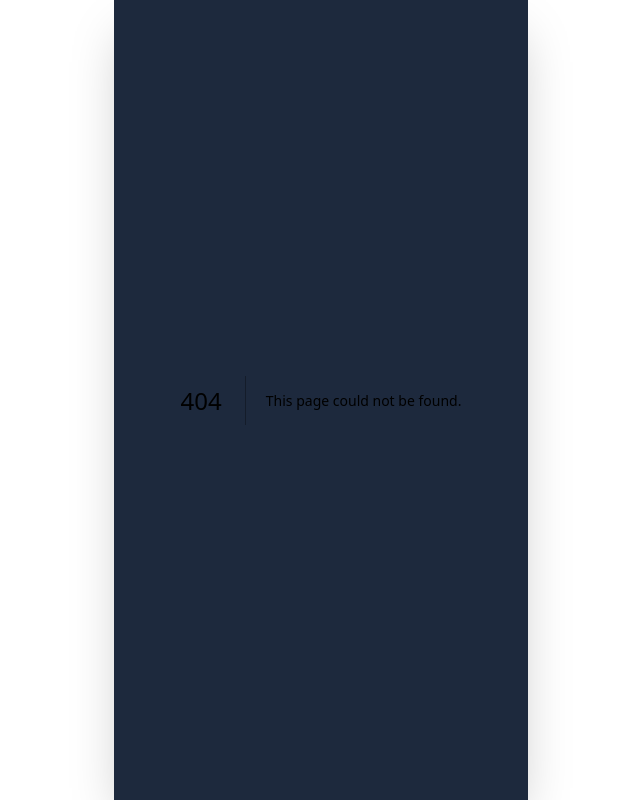
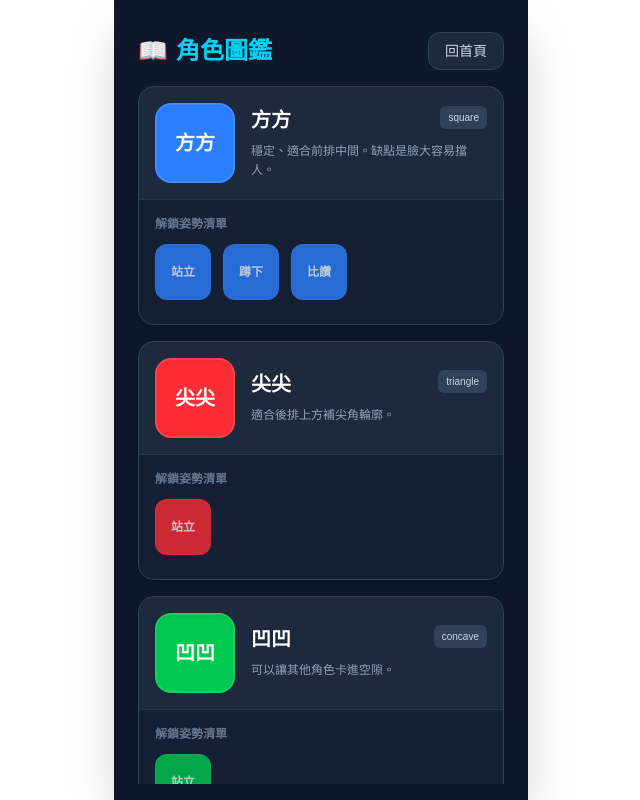
Before and after one commit to sam001long/gami-checkin, a Next.js app: page /characters in a window 1280 px wide. Before the commit this address had no page. Shown: the whole page, without its empty margins (319-959 px from the left). Built offline with nearby package versions, Linux system fonts and the light colour scheme.

Commit message:
unlock character dex

```diff
--- /dev/null
+++ b/src/app/characters/page.tsx
@@ -0,0 +1,54 @@
+'use client';
+
+import Link from 'next/link';
+import { characters } from '@/data/characters';
+
+export default function CharactersPage() {
+  const getCharColor = (id: string) => id === 'fangfang' ? 'bg-blue-500' : id === 'jianjian' ? 'bg-red-500' : id === 'aogao' ? 'bg-green-500' : id === 'yuanyuan' ? 'bg-pink-500' : 'bg-purple-500';
+
+  return (
+    <div className="flex flex-col h-[100dvh] p-4 select-none overflow-hidden bg-slate-900">
+      <div className="flex items-center justify-between my-4 shrink-0 px-2">
+        <h2 className="text-2xl font-bold text-cyan-400 flex items-center gap-2"><span>📖</span> 角色圖鑑</h2>
+        <Link href="/" className="text-sm text-slate-300 hover:text-white bg-slate-800 px-4 py-2 rounded-xl border border-slate-700 active:scale-95 transition-transform font-medium">回首頁</Link>
+      </div>
+
+      <div className="flex-1 overflow-y-auto pb-8 space-y-4 px-2 custom-scrollbar">
+        {characters.map((char) => (
+          <div key={char.id} className="bg-slate-800 rounded-2xl border border-slate-700 overflow-hidden shadow-lg">
+            <div className="flex p-4 gap-4 items-center border-b border-slate-700/50">
+              {/* 未來替換 3D 圖片的預留框 */}
+              <div className={`w-20 h-20 rounded-2xl ${getCharColor(char.id)} flex items-center justify-center text-white font-black text-xl shadow-inner shrink-0 border-2 border-white/10`}>
+                {char.name}
+              </div>
+              <div className="flex flex-col flex-1">
+                <div className="flex justify-between items-start">
+                  <h3 className="text-xl font-bold text-white">{char.name}</h3>
+                  <span className="text-[10px] bg-slate-700 text-slate-300 px-2 py-1 rounded-md">{char.faceShape}</span>
+                </div>
+                <p className="text-xs text-slate-400 mt-2 leading-relaxed">{char.description}</p>
+              </div>
+            </div>
+
+            <div className="bg-slate-900/50 p-4">
+              <h4 className="text-xs font-semibold text-slate-500 mb-3">解鎖姿勢清單</h4>
+              <div className="flex gap-3 overflow-x-auto pb-2">
+                {char.poses.map(pose => (
+                  <div key={pose.id} className="flex flex-col items-center gap-1 shrink-0">
+                    <div className={`w-14 h-14 rounded-xl ${getCharColor(char.id)} opacity-80 flex items-center justify-center text-xs font-bold text-white/90 border border-white/5`}>
+                      {pose.name}
+                    </div>
+                  </div>
+                ))}
+              </div>
+            </div>
+          </div>
+        ))}
+
+        <div className="text-center mt-8 pb-8">
+          <p className="text-xs text-slate-500">更多隱藏角色陸續解鎖中...</p>
+        </div>
+      </div>
+    </div>
+  );
+}
--- a/src/app/page.tsx
+++ b/src/app/page.tsx
@@ -2,19 +2,23 @@ import Link from 'next/link';
 
 export default function HomePage() {
   return (
-    <div className="flex flex-col items-center justify-between h-full p-6 text-center select-none">
-      <div className="mt-20">
-        <h1 className="text-4xl font-extrabold tracking-wider text-yellow-400 mb-2 drop-shadow-md">角面星人打卡</h1>
-        <p className="text-sm text-slate-300 italic">"不是大家沒到齊，是大家合不起來。"</p>
+    <div className="flex flex-col items-center justify-between h-[100dvh] p-6 text-center select-none overflow-hidden relative">
+      {/* 裝飾背景光暈 */}
+      <div className="absolute top-[-10%] left-[-20%] w-72 h-72 bg-yellow-500/20 rounded-full blur-3xl pointer-events-none"></div>
+
+      <div className="mt-24 z-10">
+        <h1 className="text-4xl font-black tracking-widest text-yellow-400 mb-3 drop-shadow-[0_4px_10px_rgba(234,179,8,0.4)]">角面星人<br/>打卡</h1>
+        <p className="text-sm text-slate-300 italic font-medium tracking-wide">"不是大家沒到齊，<br/>是大家合不起來。"</p>
       </div>
 
-      <div className="flex flex-col gap-4 w-full px-6 mb-20">
-        <Link href="/levels" className="w-full bg-yellow-500 hover:bg-yellow-400 text-slate-900 font-bold py-4 rounded-2xl text-xl shadow-lg tracking-wide text-center">
+      <div className="flex flex-col gap-5 w-full px-4 mb-20 z-10">
+        <Link href="/levels" className="w-full bg-yellow-500 hover:bg-yellow-400 text-slate-900 font-black py-4 rounded-2xl text-xl shadow-[0_8px_20px_rgba(234,179,8,0.3)] tracking-widest text-center transition-transform active:scale-95">
           開始遊戲
         </Link>
-        <button className="w-full bg-slate-700 text-slate-400 font-medium py-3 rounded-2xl text-sm cursor-not-allowed">
-          角色圖鑑 (第二版解鎖)
-        </button>
+        {/* 解鎖按鈕，換上科技藍 */}
+        <Link href="/characters" className="w-full bg-slate-700 hover:bg-slate-600 text-cyan-400 border border-slate-600 font-bold py-4 rounded-2xl text-lg shadow-lg tracking-wide text-center transition-transform active:scale-95 flex items-center justify-center gap-2">
+          <span>📖</span> 角色圖鑑
+        </Link>
       </div>
     </div>
   );
```
